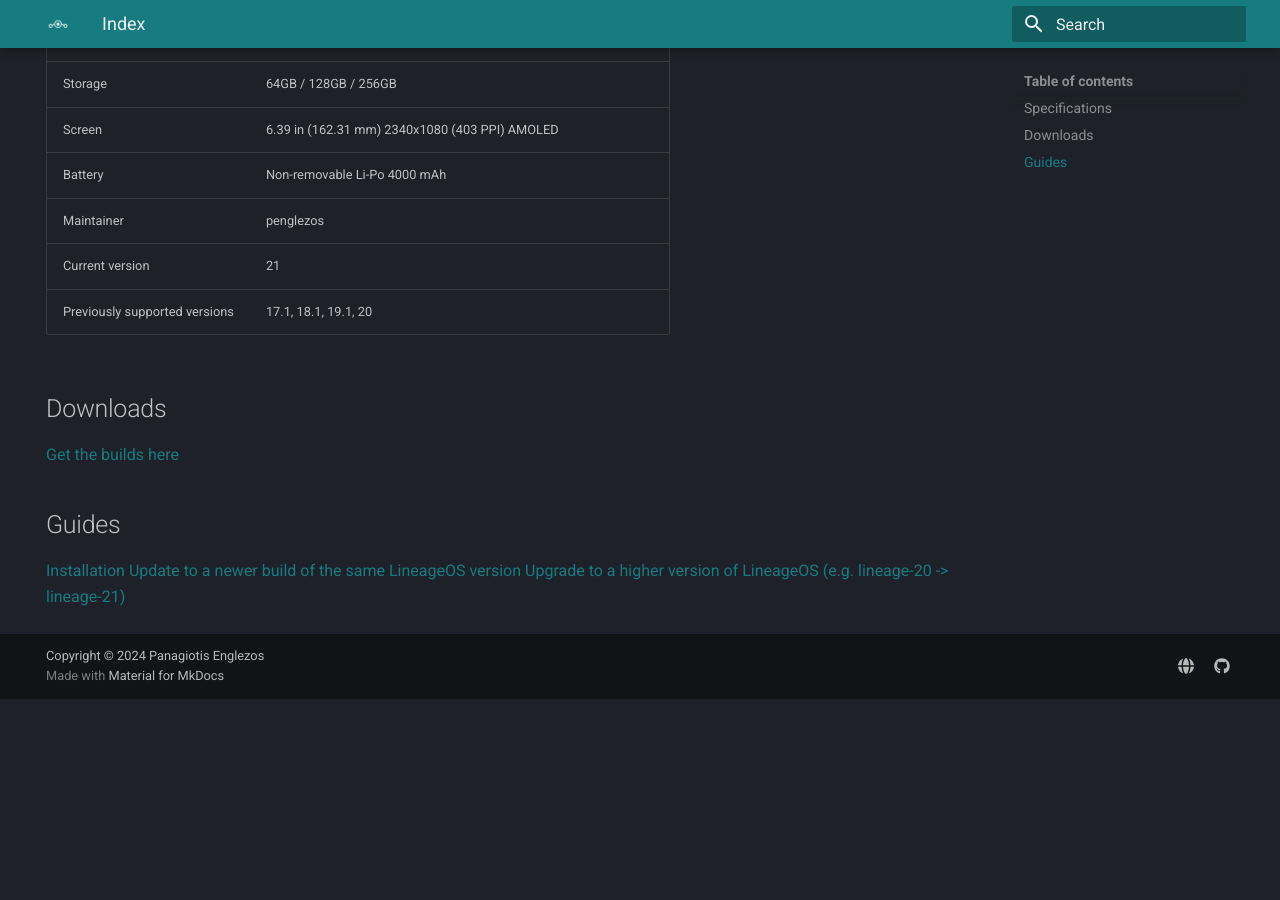
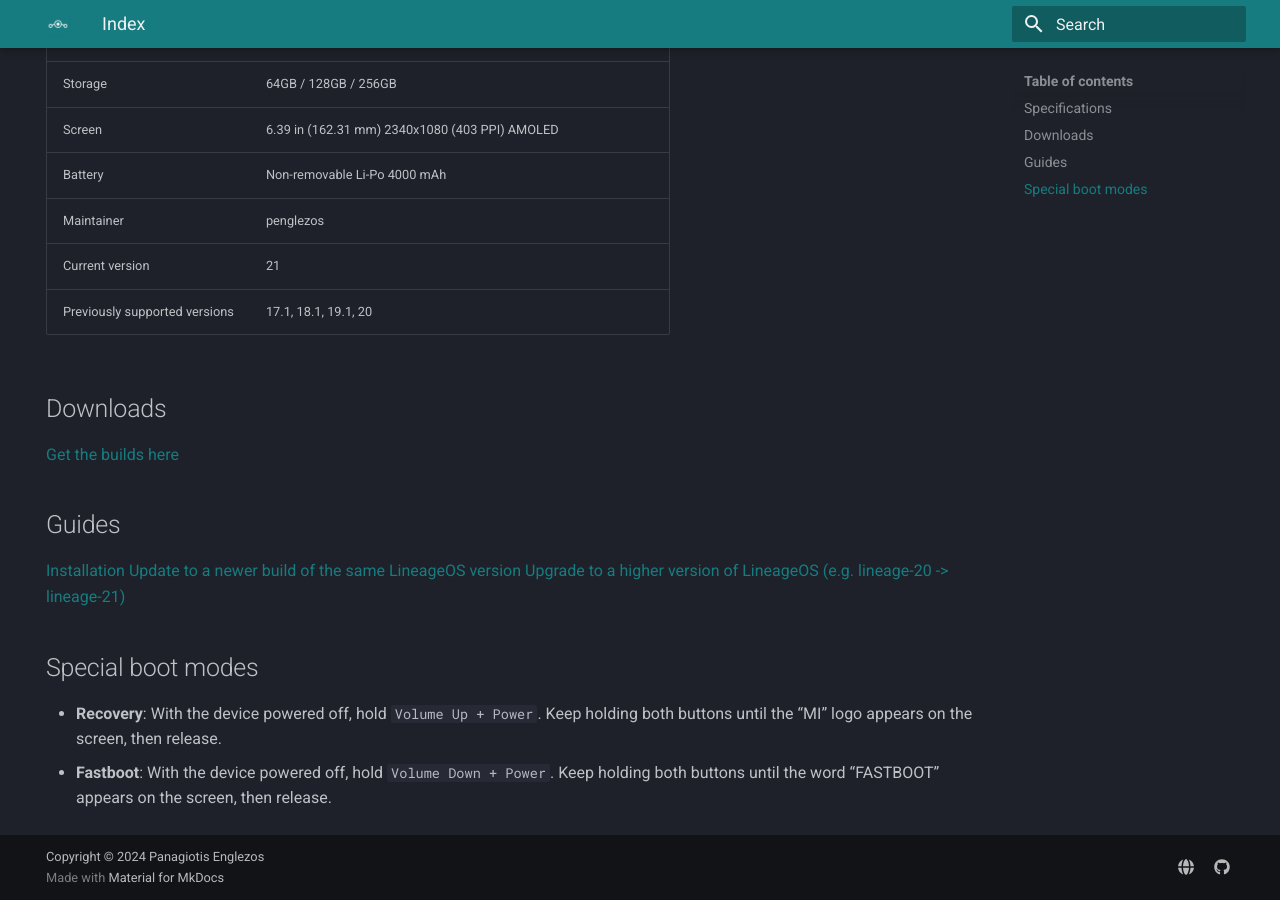
Before and after one commit to penglezos/lineageos.penglezos.dev, an MkDocs documentation site: the page built from docs/devices/raphael/index.md, in a window 1280 px wide and 900 px high, scrolled down 593 px. Built offline with MkDocs 1.6.1 and Material for MkDocs 9.7.7, drawn with Linux system fonts in a browser that asks for light colours; before the commit the page ends 1292 px from its top, so only the background shows below that.

Commit message:
Add special boot modes section
Signed-off-by: penglezos <panagiotisegl@gmail.com>

```diff
--- a/docs/devices/raphael/index.md
+++ b/docs/devices/raphael/index.md
@@ -30,3 +30,7 @@
 [Installation](../raphael/installation.md)
 [Update to a newer build of the same LineageOS version](../raphael/update.md)
 [Upgrade to a higher version of LineageOS (e.g. lineage-20 -> lineage-21)](../raphael/upgrade.md)
+
+## Special boot modes
+* **Recovery**: With the device powered off, hold `Volume Up + Power`. Keep holding both buttons until the “MI” logo appears on the screen, then release.
+* **Fastboot**: With the device powered off, hold `Volume Down + Power`. Keep holding both buttons until the word “FASTBOOT” appears on the screen, then release.
```
